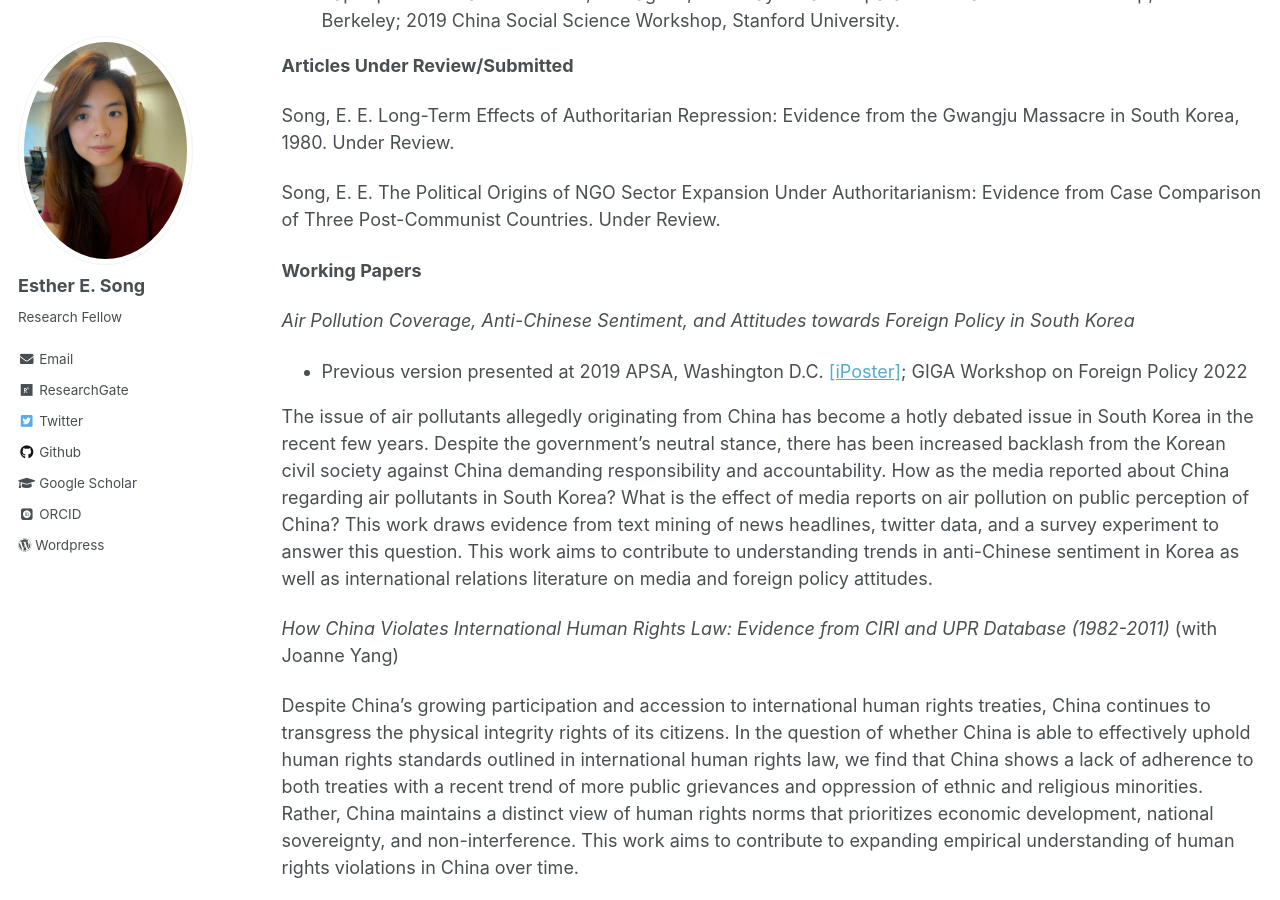
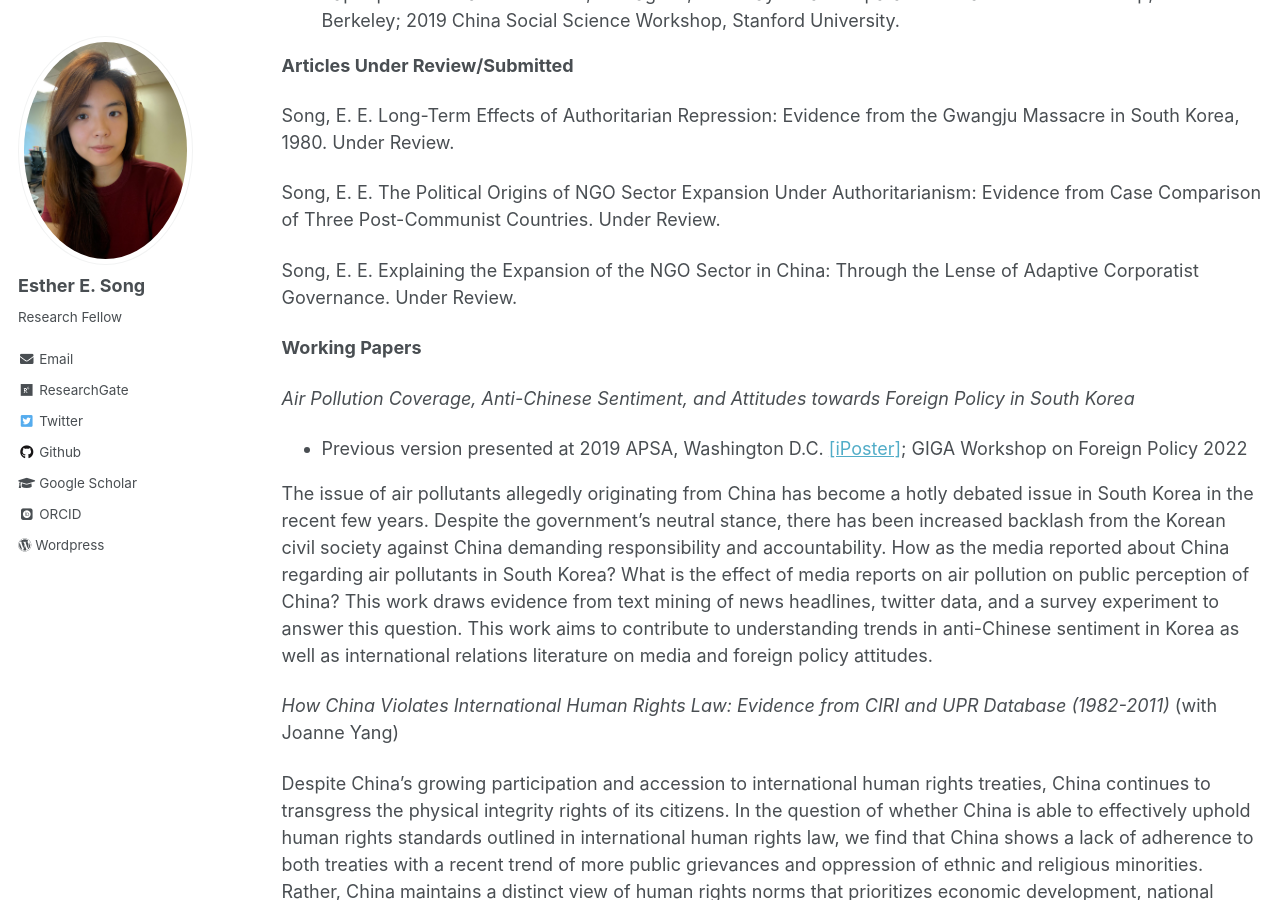
Before and after one commit to ehsong/ehsong.github.io, a Jekyll site: the page built from _pages/research.md, in a window 1280 px wide and 900 px high, scrolled down 494 px. Built offline with Jekyll 4.4.1, drawn with Linux system fonts in a browser that asks for light colours; some web fonts are replaced.

Commit message:
Update research.md

```diff
--- a/_pages/research.md
+++ b/_pages/research.md
@@ -21,6 +21,8 @@ Song, E. E. 2022. How Outsourcing Social Services to NGOs Bolsters Political Tru
 Song, E. E. Long-Term Effects of Authoritarian Repression: Evidence from the Gwangju Massacre in South Korea, 1980. Under Review.
 
 Song, E. E. The Political Origins of NGO Sector Expansion Under Authoritarianism: Evidence from Case Comparison of Three Post-Communist Countries. Under Review.
+
+Song, E. E. Explaining the Expansion of the NGO Sector in China: Through the Lense of Adaptive Corporatist Governance. Under Review.
 
 **Working Papers**
 
```
